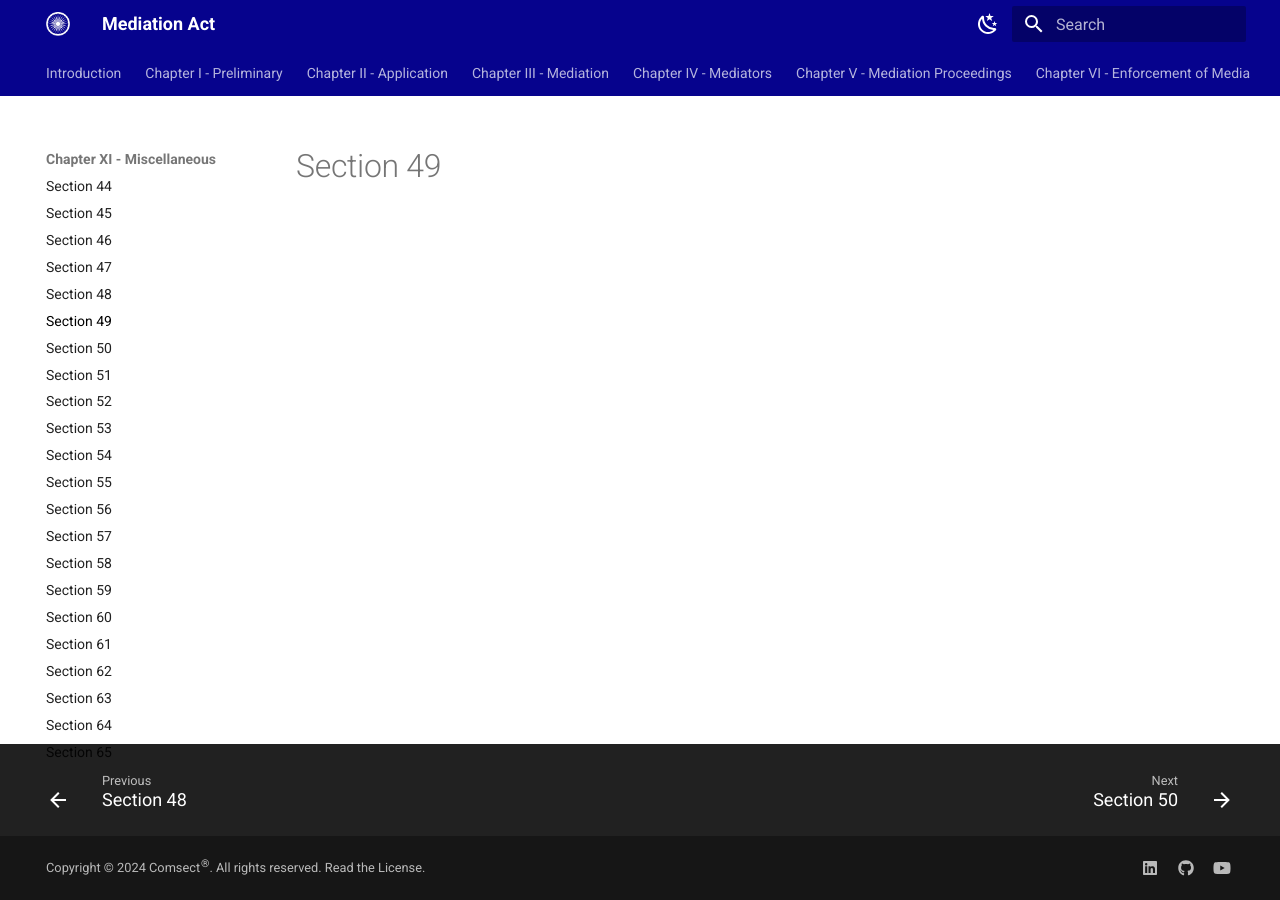
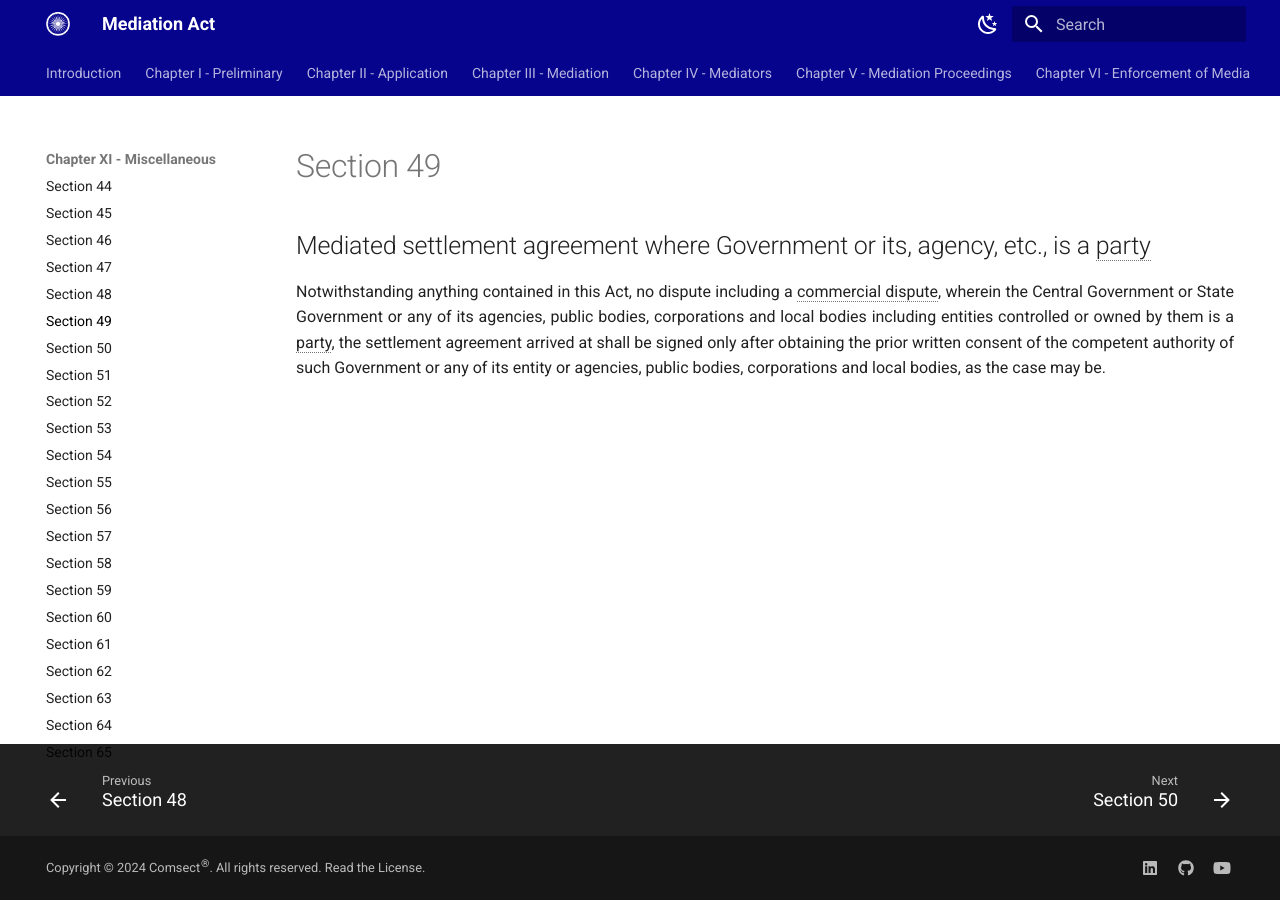
Before and after one commit to comsect/mediation-act, an MkDocs documentation site: the page built from docs/en/49.md, in a window 1280 px wide. Built offline with MkDocs 1.6.1 and Material for MkDocs 9.7.7, drawn with Linux system fonts in a browser that asks for light colours.

Commit message:
add section-forty-nine

```diff
--- a/docs/en/49.md
+++ b/docs/en/49.md
@@ -3,3 +3,7 @@ hide:
     - toc
 description: Mediated settlement agreement where Government or its, agency, etc., is a party
 ---
+
+## Mediated settlement agreement where Government or its, agency, etc., is a party
+
+Notwithstanding anything contained in this Act, no dispute including a commercial dispute, wherein the Central Government or State Government or any of its agencies, public bodies, corporations and local bodies including entities controlled or owned by them is a party, the settlement agreement arrived at shall be signed only after obtaining the prior written consent of the competent authority of such Government or any of its entity or agencies, public bodies, corporations and local bodies, as the case may be.
```
